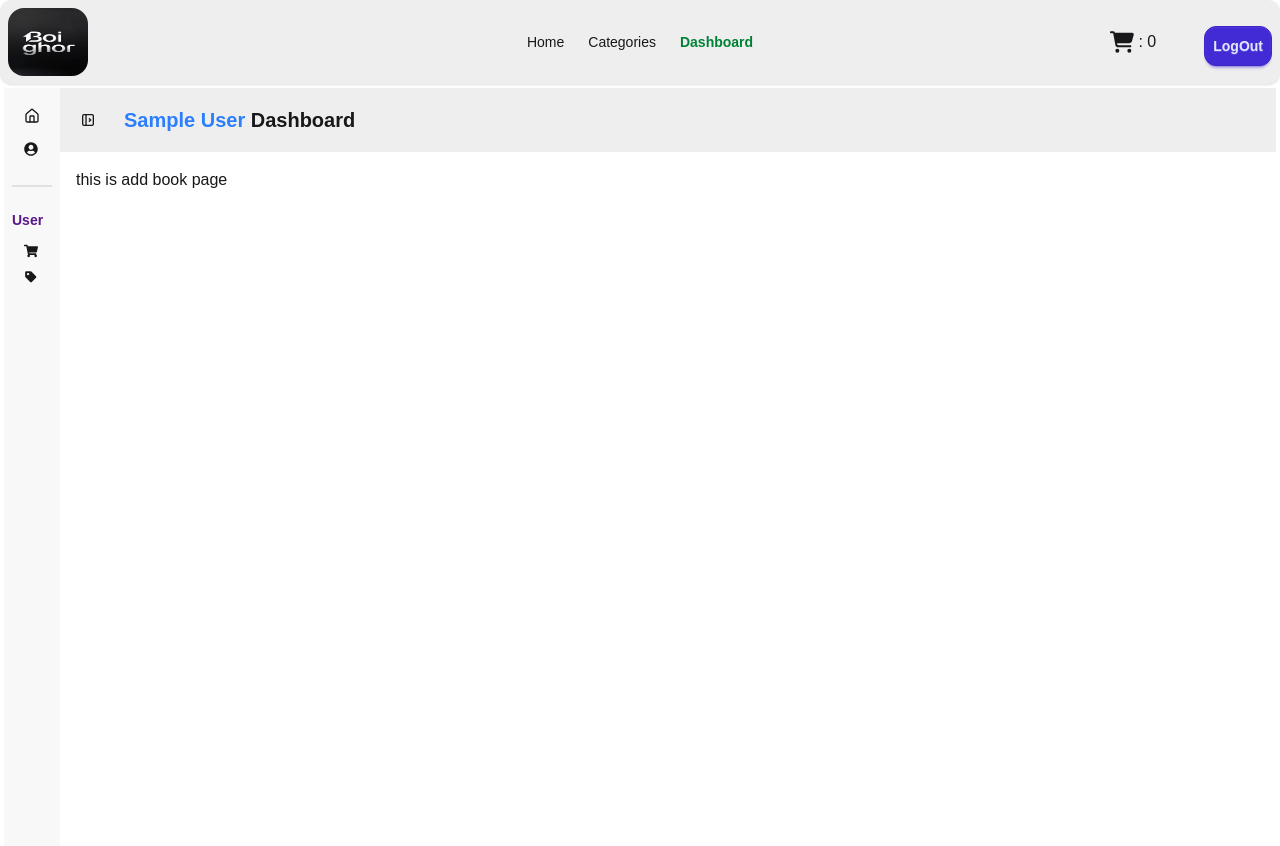
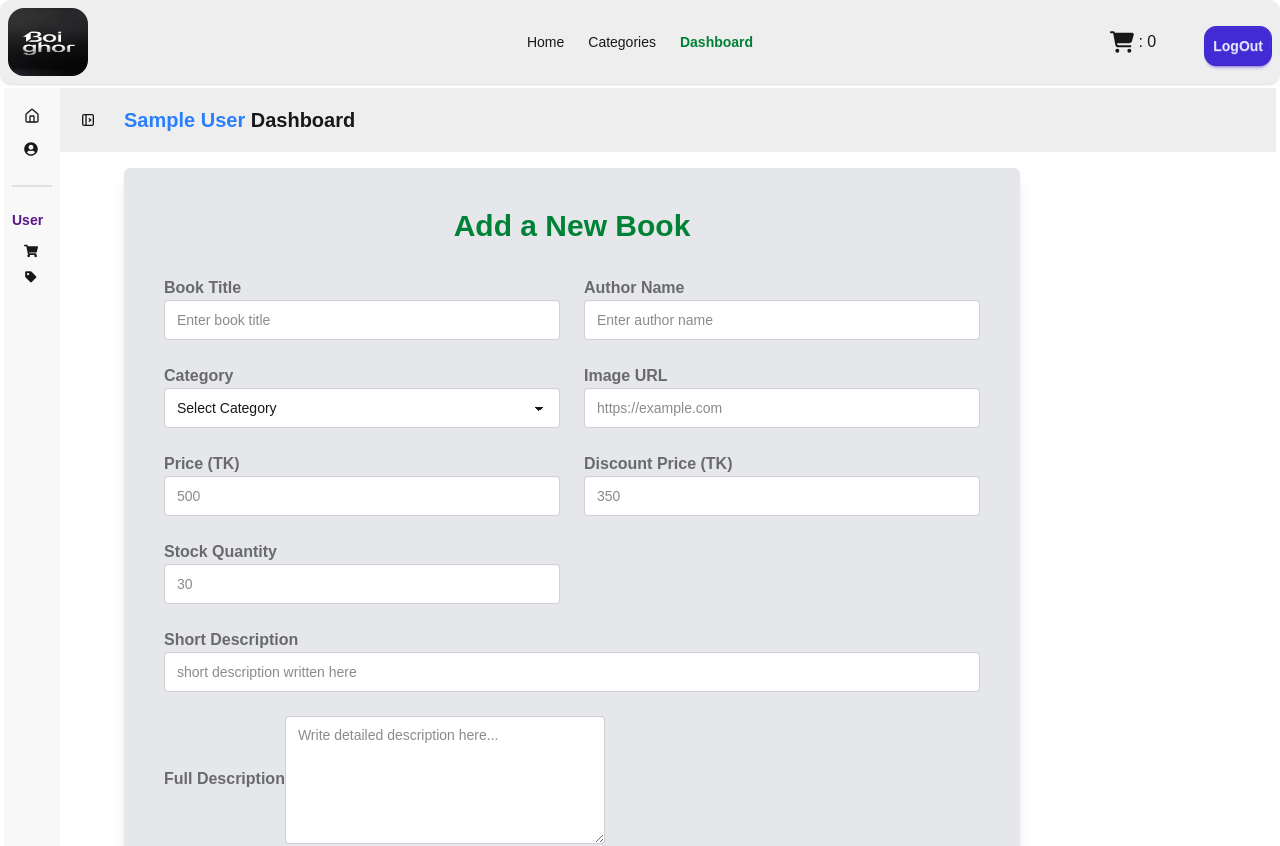
Before and after one commit to fuadhasan199/Boighor-Client, a React (Vite) app: page /dashboard/AddBook in a window 1280 px wide. Shown: the top 846 px of the page. Built offline with nearby package versions, Linux system fonts and the light colour scheme; no server answers; sample sign-in values are in the browser's storage.

Commit message:
feat:Admin AddBook page implement

```diff
--- a/src/Dashboard/Admin/AddBook.jsx
+++ b/src/Dashboard/Admin/AddBook.jsx
@@ -1,9 +1,133 @@
 import React from 'react';
+import axios from 'axios';
+import Swal from 'sweetalert2';
 
 const AddBook = () => {
+
+    const handleAddBook = async (e) => {
+        e.preventDefault();
+        const form = e.target;
+
+        const title = form.title.value;
+        const author = form.author.value;
+        const category = form.category.value;
+        const price = parseFloat(form.price.value);
+        const discountPrice = parseFloat(form.discountPrice.value);
+        const stock = parseInt(form.stock.value);
+        const image = form.image.value;
+        const shortDescription = form.shortDescription.value;
+        const description = form.description.value;
+
+        const newBook = {
+            title,
+            author,
+            category,
+            price,
+            discountPrice,
+            stock,
+            image,
+            shortDescription,
+            description
+        };
+
+        try {
+
+            const res = await axios.post('http://localhost:3000/books', newBook);
+            if (res.data.insertedId) {
+                Swal.fire({
+                    title: 'Success!',
+                    text: 'Book Added Successfully',
+                    icon: 'success',
+
+                })
+                form.reset();
+            }
+        } catch (error) {
+            console.error(error);
+            Swal.fire({
+                title: 'Error!',
+                text: 'Something went wrong',
+                icon: 'error',
+                confirmButtonText: 'Try Again'
+            });
+        }
+    };
+
     return (
-        <div>
-            this is add book page
+        <div className="bg-gray-200 p-4 md:p-10 rounded-md shadow-lg max-w-4xl mx-12 ">
+            <h2 className="text-3xl font-bold text-center text-green-700 mb-8">Add a New Book</h2>
+
+            <form onSubmit={handleAddBook} className="grid grid-cols-1 md:grid-cols-2 gap-6">
+
+                {/* Book Title */}
+                <div className="form-control">
+                    <label className="label"><span className="label-text font-semibold">Book Title</span></label>
+                    <input type="text" name="title" placeholder="Enter book title" className="input input-bordered w-full" required />
+                </div>
+
+                {/* Author Name */}
+                <div className="form-control">
+                    <label className="label"><span className="label-text font-semibold">Author Name</span></label>
+                    <input type="text" name="author" placeholder="Enter author name" className="input input-bordered w-full" required />
+                </div>
+
+                {/* Category */}
+                <div className="form-control">
+                    <label className="label"><span className="label-text font-semibold">Category</span></label>
+                    <select name="category" className="select select-bordered w-full" defaultValue="">
+                        <option value="" disabled>Select Category</option>
+                        <option value="Novel">Novel</option>
+                        <option value="Poetry">Poetry</option>
+                        <option value="History">History</option>
+                        <option value="Science">Science</option>
+                        <option value="Religious">Religious</option>
+                         <option value="Thriller">Thriller</option>
+                          <option value="Religious">Self-Help</option>
+                    </select>
+                </div>
+
+                {/* Image URL */}
+                <div className="form-control">
+                    <label className="label"><span className="label-text font-semibold">Image URL</span></label>
+                    <input type="text" name="image" placeholder="https://example.com" className="input input-bordered w-full" required />
+                </div>
+
+                {/* Price */}
+                <div className="form-control">
+                    <label className="label"><span className="label-text font-semibold">Price (TK)</span></label>
+                    <input type="number" name="price" placeholder="500" className="input input-bordered w-full" required />
+                </div>
+
+                {/* Discount Price */}
+                <div className="form-control">
+                    <label className="label"><span className="label-text font-semibold">Discount Price (TK)</span></label>
+                    <input type="number" name="discountPrice" placeholder="350" className="input input-bordered w-full" />
+                </div>
+
+                {/* Stock Quantity */}
+                <div className="form-control">
+                    <label className="label"><span className="label-text font-semibold">Stock Quantity</span></label>
+                    <input type="number" name="stock" placeholder="30" className="input input-bordered w-full" required />
+                </div>
+
+                {/* Short Description */}
+                <div className="form-control md:col-span-2">
+                    <label className="label"><span className="label-text font-semibold">Short Description</span></label>
+                    <input type="text" name="shortDescription" placeholder="short description written here" className="input input-bordered w-full" required />
+                </div>
+
+                {/* Full Description */}
+                <div className="form-control md:col-span-2">
+                    <label className="label"><span className="label-text font-semibold">Full Description</span></label>
+                    <textarea name="description" placeholder="Write detailed description here..." className="textarea textarea-bordered h-32" required></textarea>
+                </div>
+
+                {/* Submit Button */}
+                <div className="form-control md:col-span-2 mt-6">
+                    <button type="submit" className="btn btn-success text-white w-full">Add Book to Store</button>
+                </div>
+
+            </form>
         </div>
     );
 };
```
